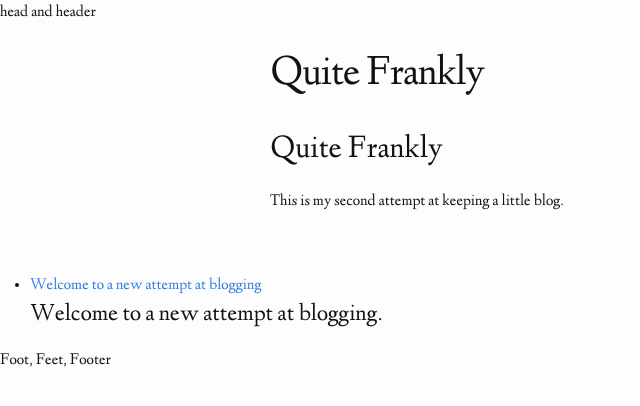
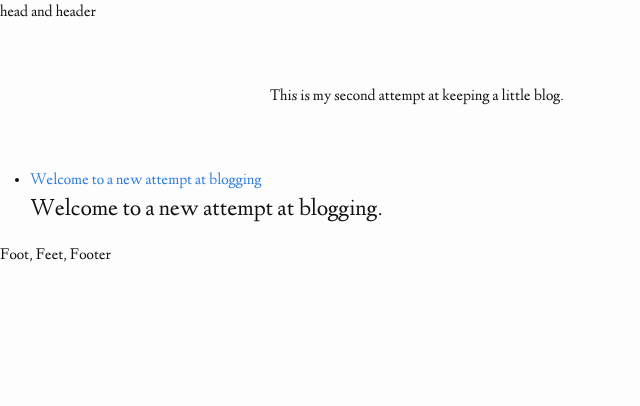
Before and after one commit to crazyfraggle/crazyfraggle.github.io, a Jekyll site: the page built from index.md, in a window 1280 px wide. Shown: the top 406 px of the page, without its empty margins (0-640 px from the left). Built offline with Jekyll 4.4.1, drawn with Linux system fonts in a browser that asks for light colours; our own code applies the rules of GitHub Pages for plain Markdown files.

Commit message:
Remove header in index body.

```diff
--- a/index.md
+++ b/index.md
@@ -1,6 +1,4 @@
 ---
 layout: page
 ---
-## Quite Frankly
-
 This is my second attempt at keeping a little blog.
```
